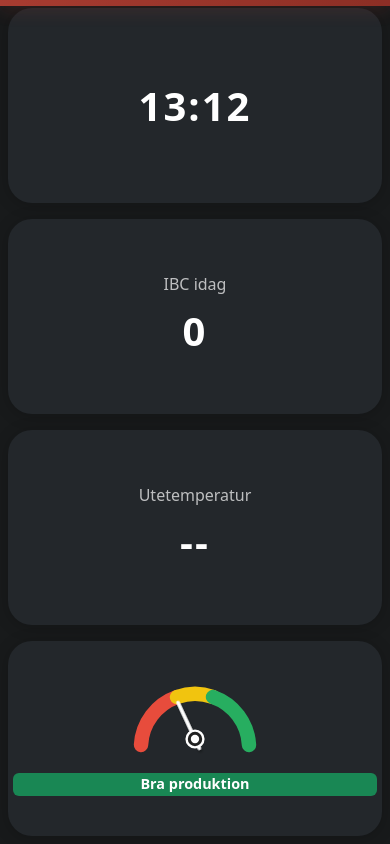
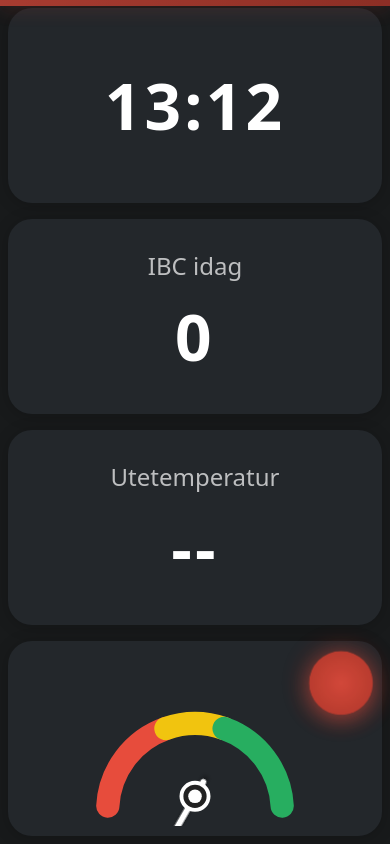
Before and after one commit to oscarjio/mauserdb, an Angular app in the folder noreko-frontend/: page /tvattlinje/live in a window 390 px wide. Built offline with nearby package versions, Linux system fonts and the light colour scheme; no server answers.

Commit message:
Lite småändringar layout osv

```diff
--- a/noreko-frontend/src/app/pages/tvattlinje-live/tvattlinje-live.css
+++ b/noreko-frontend/src/app/pages/tvattlinje-live/tvattlinje-live.css
@@ -87,27 +87,27 @@
 }
 
 .live-label {
-  font-size: 1.7rem;
+  font-size: 7rem;
   opacity: 0.7;
   margin-bottom: 0.5rem;
 }
 
 .live-value {
-  font-size: 3.8rem;
+  font-size: 6.8rem;
   font-weight: bold;
   letter-spacing: 0.05em;
 }
 
 .live-clock {
-  font-size: 7vw;
-  margin: 0.5rem 0 0.5rem 0;
+  font-size: 10vw;
+  margin: 0.3rem 0 0.3rem 0;
   font-weight: bold;
   letter-spacing: 0.05em;
   text-align: center;
 }
 
 .live-ibc-today {
-  font-size: 7vw;
+  font-size: 10vw;
   font-weight: bold;
   letter-spacing: 0.05em;
   text-align: center;
@@ -131,30 +131,52 @@
 }
 
 .speedometer-modern svg {
-  max-width: 260px;
+  max-width: 100%;
   width: 100%;
   height: auto;
   display: block;
   margin: 0 auto;
-}
-
-.speedometer-status {
-  display: flex;
-  justify-content: center;
-  align-items: center;
-  width: 100%;
-  margin-top: 1.5rem;
-  position: static;
-}
-
-.speedometer-status .badge {
-  font-size: 1.5rem !important;
-  padding: 0.5em 1em;
+  max-height: 85%;
 }
 
 .live-card.speedometer-wrapper {
-  padding-bottom: 2.5rem;
+  padding: 1rem;
   position: relative;
+  overflow: visible;
+}
+
+.goal-status-indicator {
+  position: absolute;
+  top: 1.5rem;
+  right: 1.5rem;
+  width: 5rem;
+  height: 5rem;
+  border-radius: 50%;
+  z-index: 10;
+  transition: all 0.3s ease;
+  box-shadow: 0 4px 12px rgba(0, 0, 0, 0.4);
+  animation: pulse-indicator 2s ease-in-out infinite;
+}
+
+.goal-status-indicator.goal-achieved {
+  background: radial-gradient(circle, #2ecc71 0%, #27ae60 100%);
+  box-shadow: 0 4px 20px rgba(46, 204, 113, 0.6), 0 0 30px rgba(46, 204, 113, 0.3);
+}
+
+.goal-status-indicator.goal-not-achieved {
+  background: radial-gradient(circle, #e74c3c 0%, #c0392b 100%);
+  box-shadow: 0 4px 20px rgba(231, 76, 60, 0.6), 0 0 30px rgba(231, 76, 60, 0.3);
+}
+
+@keyframes pulse-indicator {
+  0%, 100% {
+    transform: scale(1);
+    opacity: 1;
+  }
+  50% {
+    transform: scale(1.1);
+    opacity: 0.9;
+  }
 }
 
 .mini-tvattlinje-live .live-card {
@@ -178,9 +200,11 @@
   max-width: 90px !important;
 }
 
-.mini-tvattlinje-live .speedometer-status .badge {
-  font-size: 0.8rem !important;
-  padding: 0.2em 0.5em !important;
+.mini-tvattlinje-live .goal-status-indicator {
+  width: 2rem !important;
+  height: 2rem !important;
+  top: 0.5rem !important;
+  right: 0.5rem !important;
 }
 
 .mini-tvattlinje-live .tvattlinje-live-page,
@@ -205,10 +229,6 @@
 }
 .mini-tvattlinje-live .speedometer-modern svg {
   max-width: 70px !important;
-}
-.mini-tvattlinje-live .speedometer-status .badge {
-  font-size: 10px !important;
-  padding: 0.1em 0.3em !important;
 }
 
 @media (min-width: 992px) {
@@ -238,26 +258,29 @@
     padding: 0.5rem 0.3rem;
   }
   .live-label {
-    font-size: 1rem;
+    font-size: 1.5rem;
     opacity: 0.7;
     margin-bottom: 0.3rem;
   }
   .live-value {
-    font-size: 1.8rem;
+    font-size: 3rem;
     font-weight: bold;
     letter-spacing: 0.05em;
   }
   .live-clock {
-    font-size: 2.5rem;
+    font-size: 4rem;
   }
   .live-ibc-today {
-    font-size: 2.5rem;
+    font-size: 4rem;
   }
   .speedometer-modern svg {
-    max-width: 180px;
+    max-width: 100%;
+    max-height: 85%;
   }
-  .speedometer-status .badge {
-    font-size: 0.9rem !important;
-    padding: 0.3em 0.6em;
+  .goal-status-indicator {
+    width: 3.6rem;
+    height: 3.6rem;
+    top: 0.8rem;
+    right: 0.8rem;
   }
 }
--- a/noreko-frontend/src/app/pages/tvattlinje-live/tvattlinje-live.html
+++ b/noreko-frontend/src/app/pages/tvattlinje-live/tvattlinje-live.html
@@ -22,6 +22,7 @@
     </div>
     <div class="col-6 d-flex align-items-stretch">
       <div class="live-card flex-fill speedometer-wrapper h-100 w-100 d-flex flex-column justify-content-center align-items-center">
+        <div class="goal-status-indicator" [class.goal-achieved]="isGoalAchieved" [class.goal-not-achieved]="!isGoalAchieved"></div>
         <div class="speedometer speedometer-modern w-100">
           <svg viewBox="0 0 300 180" width="100%" height="100%">
             <defs>
@@ -46,7 +47,7 @@
             <path d="M180,80 A90,90 0 0,1 240,160" stroke="url(#speedoGreen)" stroke-width="24" fill="none" stroke-linecap="round"/>
             <!-- Modern needle -->
             <g>
-              <rect x="147" y="80" width="6" height="90" rx="3" fill="#fff" filter="url(#needleShadow)" transform="rotate(-25 150 150)"/>
+              <rect x="147" y="80" width="6" height="90" rx="3" fill="#fff" filter="url(#needleShadow)" [attr.transform]="'rotate(' + needleRotation + ' 150 150)'"/>
               <circle cx="150" cy="150" r="14" fill="#222" stroke="#fff" stroke-width="4"/>
               <circle cx="150" cy="150" r="7" fill="#fff"/>
             </g>
@@ -54,9 +55,6 @@
               <feDropShadow dx="0" dy="4" stdDeviation="2" flood-color="#000" flood-opacity="0.4"/>
             </filter>
           </svg>
-          <div class="speedometer-status mt-3 w-100 d-flex justify-content-center">
-            <span class="badge bg-success fs-3 w-100 text-center">Bra produktion</span>
-          </div>
         </div>
       </div>
     </div>
--- a/noreko-frontend/src/app/pages/tvattlinje-live/tvattlinje-live.ts
+++ b/noreko-frontend/src/app/pages/tvattlinje-live/tvattlinje-live.ts
@@ -21,6 +21,15 @@ export class TvattlinjeLivePage implements OnInit, OnDestroy {
   ibcToday: number = 0;
   ibcTarget: number = 0;
   utetemperatur: number | null = null;
+  productionPercentage: number = 0;
+
+  // Speedometer properties
+  needleRotation: number = -150; // Start position
+
+  get isGoalAchieved(): boolean {
+    // Grön om produktion är >= 100%, annars röd
+    return this.productionPercentage >= 100;
+  }
 
   constructor(private tvattlinjeService: TvattlinjeService) {}
 
@@ -55,7 +64,23 @@ export class TvattlinjeLivePage implements OnInit, OnDestroy {
         this.ibcToday = res.data.ibcToday;
         this.ibcTarget = res.data.ibcTarget;
         this.utetemperatur = res.data.utetemperatur;
+        // Använd produktionsprocent från backend (beräknad baserat på runtime och antal cykler)
+        this.productionPercentage = res.data.productionPercentage || 0;
+
+        this.updateSpeedometer();
       }
     });
   }
+
+  private updateSpeedometer() {
+    // Använd samma produktionsprocent som visas från backend
+    // Max 200% för speedometern
+    const percentage = Math.min(Math.max(this.productionPercentage, 0), 200);
+
+    // Convert percentage to needle rotation (-180 to 0 degrees)
+    // -180 degrees är vänster (0%), 0 degrees är höger (200%)
+    // Mappar 0-200% till -180 till 0 grader
+    // Start position är -100 (ungefär 25% på speedometern)
+    this.needleRotation = -100 + (percentage / 200) * 180;
+  }
 }
--- a/noreko-frontend/src/app/services/tvattlinje.service.ts
+++ b/noreko-frontend/src/app/services/tvattlinje.service.ts
@@ -15,6 +15,7 @@ export interface TvattlinjeLiveStatsResponse {
   data: {
     ibcToday: number;
     ibcTarget: number;
+    productionPercentage: number;
     utetemperatur: number | null;
   };
 }
```
Also changed, not shown: noreko-frontend/src/app/news/news.css (line endings or trailing spaces), 1 other file (tests, documents, lock files or other folders).
